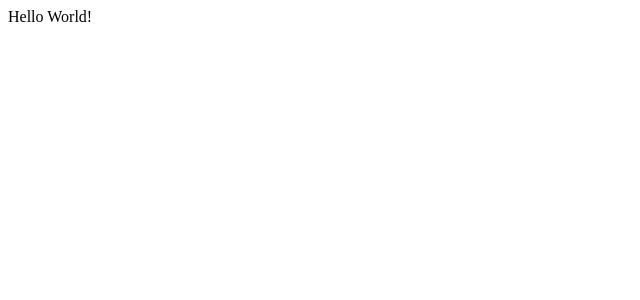
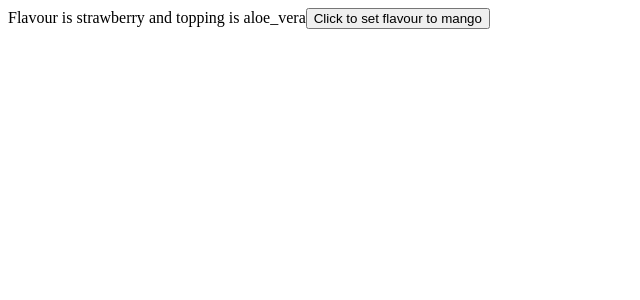
Before and after one commit to hackthenorth/hackioca.com, a React (Create React App) app: page / in a window 1280 px wide. Shown: the top 300 px of the page, without its empty margins (0-640 px from the left). Built offline with nearby package versions, Linux system fonts and the light colour scheme.

Commit message:
FE-55: Add state management (#3)
* First iteration of context state management

* Linter

* Update with PR suggestions

* First iteration of context state management

* Linter

* Update with PR suggestions

* Update with PR suggestions pt. 2

```diff
--- a/package.json
+++ b/package.json
@@ -4,7 +4,8 @@
   "private": true,
   "scripts": {
     "start": "react-scripts-ts start",
-    "lint": "eslint --ext .jsx,.js,.tsx,.ts src/ --fix && stylelint src",
+    "lint": "npm run lint:ts && npm run lint:css",
+    "lint:ts": "eslint --ext .jsx,.js,.tsx,.ts src/ --fix",
     "lint:css": "stylelint src",
     "test": "jest --config jestconfig.json --watch",
     "build": "react-scripts-ts build",
--- a/src/app/App.tsx
+++ b/src/app/App.tsx
@@ -1,9 +1,11 @@
-import React, { ReactNode } from "react";
+import React from "react";
+import HelloWorldTestState from "src/app/components/HelloWorldTestState";
+import { BobaProvider } from "src/utils/context/boba";
 
-class App extends React.Component {
-  public render(): ReactNode {
-    return <div className="App">Hello World!</div>;
-  }
-}
+const App: React.FC<{}> = () => (
+  <BobaProvider>
+    <HelloWorldTestState />
+  </BobaProvider>
+);
 
 export default App;
--- /dev/null
+++ b/src/app/components/HelloWorldTestState.tsx
@@ -0,0 +1,17 @@
+import React from "react";
+import { useBobaContext } from "src/utils/context/boba";
+
+const HelloWorldTestState = () => {
+  const { flavor, topping, updateFlavor } = useBobaContext();
+
+  return (
+    <div>
+      Flavour is {flavor} and topping is {topping}
+      <button onClick={() => updateFlavor("mango")}>
+        Click to set flavour to mango
+      </button>
+    </div>
+  );
+};
+
+export default HelloWorldTestState;
--- /dev/null
+++ b/src/siteData.ts
@@ -0,0 +1,22 @@
+export type Flavor = "strawberry" | "mango" | "milk" | "matcha" | "taro";
+export const flavors: ReadonlyArray<Flavor> = [
+  "milk",
+  "matcha",
+  "taro",
+  "mango",
+  "strawberry"
+];
+
+export type Topping =
+  | "tapioca"
+  | "grass_jelly"
+  | "aloe_vera"
+  | "red_bean"
+  | "pudding";
+export const toppings: ReadonlyArray<Topping> = [
+  "tapioca",
+  "grass_jelly",
+  "aloe_vera",
+  "red_bean",
+  "pudding"
+];
--- /dev/null
+++ b/src/utils/context/boba.tsx
@@ -0,0 +1,37 @@
+import React, { useState, createContext, useContext } from "react";
+import { Flavor, Topping, flavors, toppings } from "src/siteData";
+
+export interface BobaState {
+  flavor: Flavor;
+  topping: Topping;
+  updateFlavor: (newFlavor: Flavor) => void;
+  updateTopping: (newTopping: Topping) => void;
+}
+
+export const BobaContext: React.Context<BobaState> = createContext({
+  flavor: flavors[0],
+  topping: toppings[0],
+  updateFlavor: () => {},
+  updateTopping: () => {}
+});
+
+export const useBobaContext = () => useContext(BobaContext);
+
+const randomFlavor = flavors[Math.floor(Math.random() * flavors.length)];
+const randomTopping = toppings[Math.floor(Math.random() * toppings.length)];
+
+export const BobaProvider: React.FC = ({ children }) => {
+  const [flavor, updateFlavor] = useState(randomFlavor);
+  const [topping, updateTopping] = useState(randomTopping);
+
+  const bobaState: BobaState = {
+    flavor,
+    topping,
+    updateFlavor,
+    updateTopping
+  };
+
+  return (
+    <BobaContext.Provider value={bobaState}>{children}</BobaContext.Provider>
+  );
+};
--- a/tsconfig.json
+++ b/tsconfig.json
@@ -13,6 +13,7 @@
     "esModuleInterop": true,
     "jsx": "react",
     "moduleResolution": "node",
+    "resolveJsonModule": true,
     "rootDir": "src",
     "forceConsistentCasingInFileNames": true,
     "noImplicitReturns": true,
```
Also changed, not shown: 2 other files (tests, documents, lock files or other folders).
